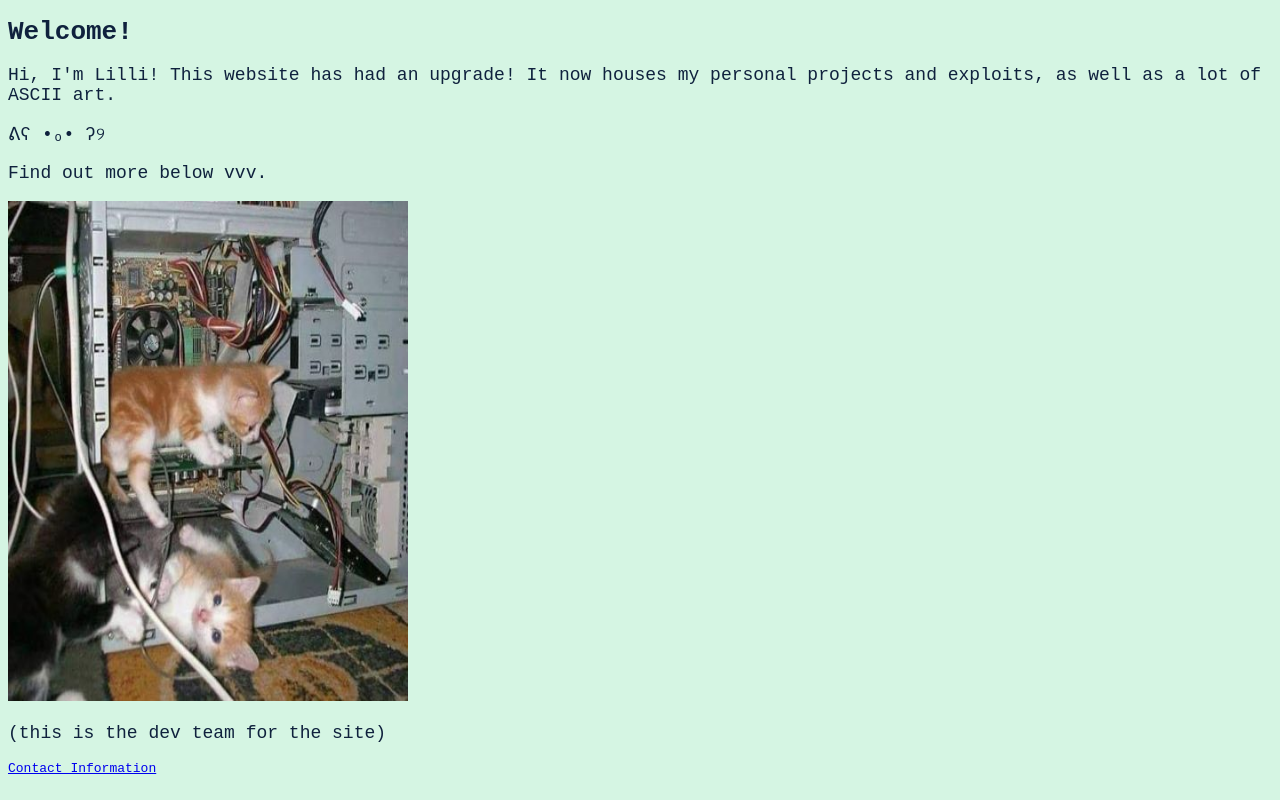
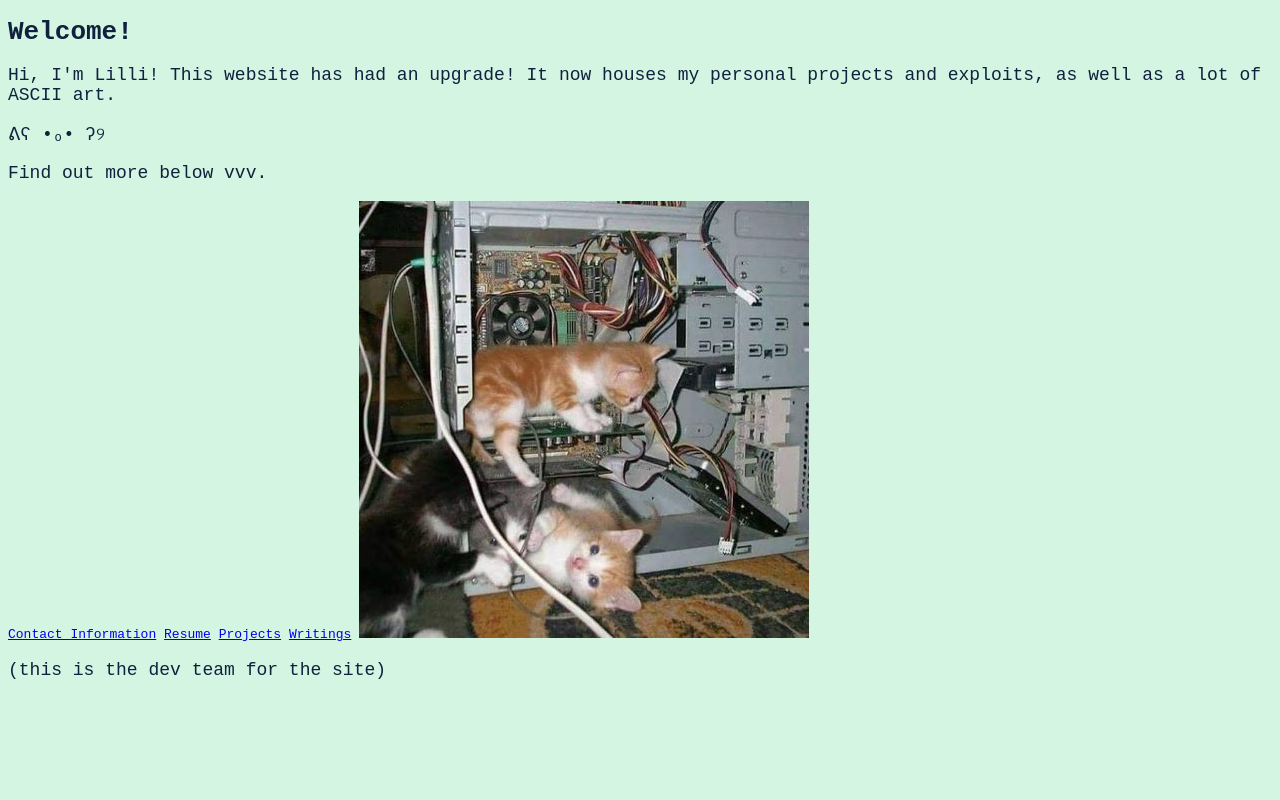
Before and after one commit to lilli-2048/lilli-2048.github.io, a plain HTML site: page index.html in a window 1280 px wide. Drawn offline with Linux system fonts and the light colour scheme.

Commit message:
Update index.html

```diff
--- a/index.html
+++ b/index.html
@@ -11,11 +11,10 @@
      </div>
     <p style="color:#0f213d;font-size:18px;"> ᕕʕ •ₒ• ʔ୨</p>
 	<p style="color:#0f213d;font-size:18px;"> Find out more below vvv.</p>
-
+<a href= thisisthenextpage.htm>Contact Information</a>
+<a href= thisisthenextpage.htm>Resume</a>
+<a href= thisisthenextpage.htm>Projects</a>
+<a href= thisisthenextpage.htm>Writings</a>
 </body>
-<img src="catsworkingoncomputer.jpg" alt="kitties"
-     width="400"
-     height="500" />
+<img src="catsworkingoncomputer.jpg" alt="kitties" />
 <p style="color:#0f213d;font-size:18px;">(this is the dev team for the site)</p>
-
-<a href= thisisthenextpage.htm>Contact Information</a>
```
